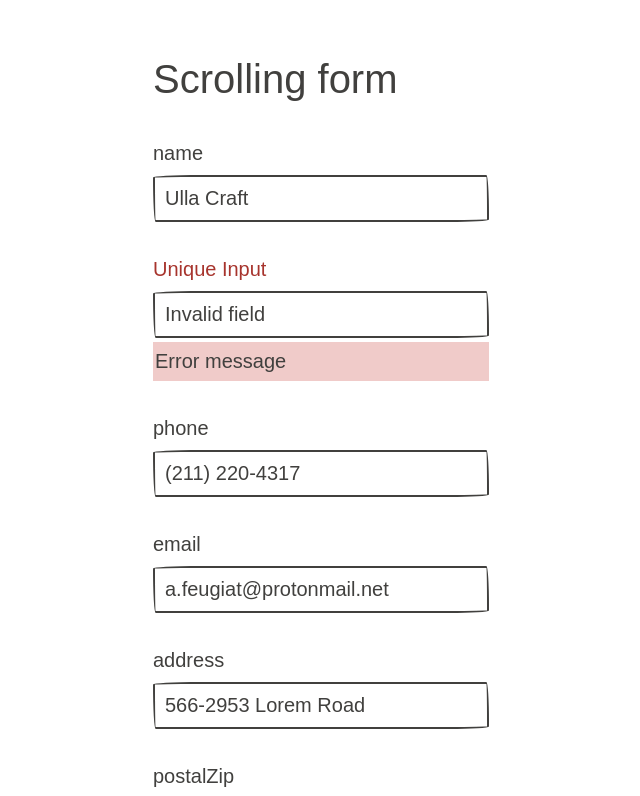
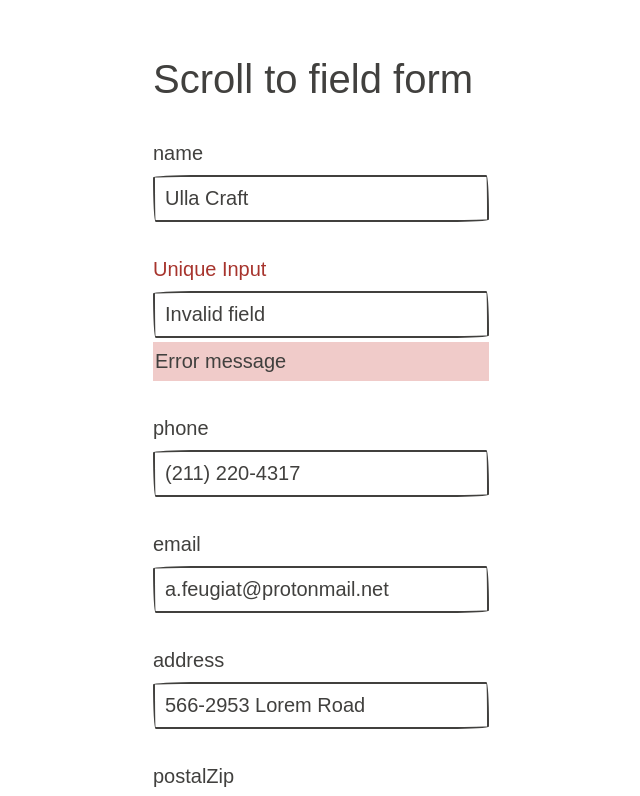
Before and after one commit to artembert/react-scroll-demo, a React (Create React App) app: page / in a window 1280 px wide. Shown: the top 796 px of the page, without its empty margins (319-959 px from the left). Built offline with nearby package versions, Linux system fonts and the light colour scheme; a web font is replaced by a local one.

Commit message:
Change title

```diff
--- a/src/App.tsx
+++ b/src/App.tsx
@@ -32,7 +32,7 @@ const App = () => {
     return (
         <div className="App">
             <main className="form-container">
-                <h3>Scrolling form</h3>
+                <h3>Scroll to field form</h3>
                 <form className="form" onSubmit={handleSubmit}>
                     {fields.slice(0, 1).map(item => (
                         <AnotherFormItemMemo key={item.name} {...item}/>
```
